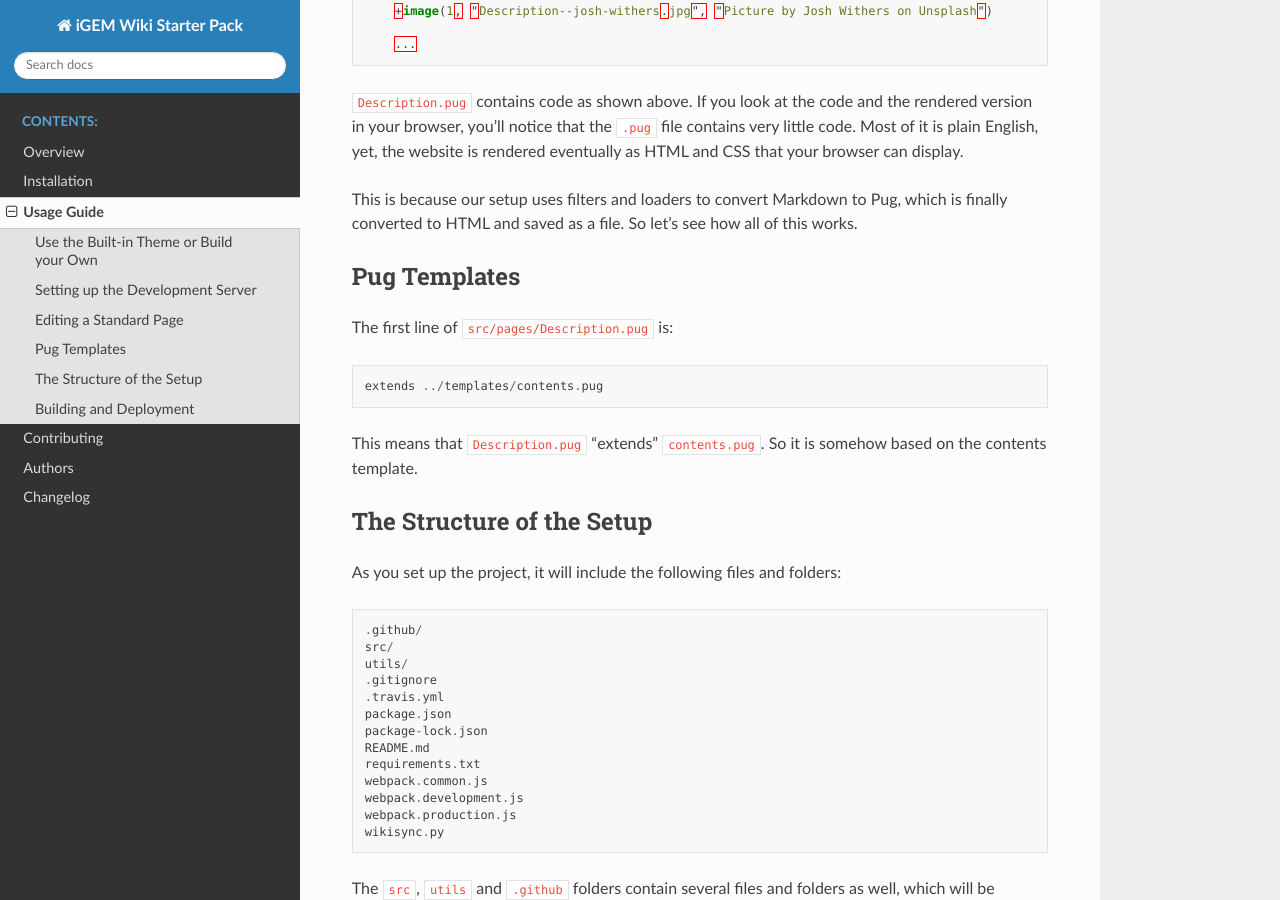
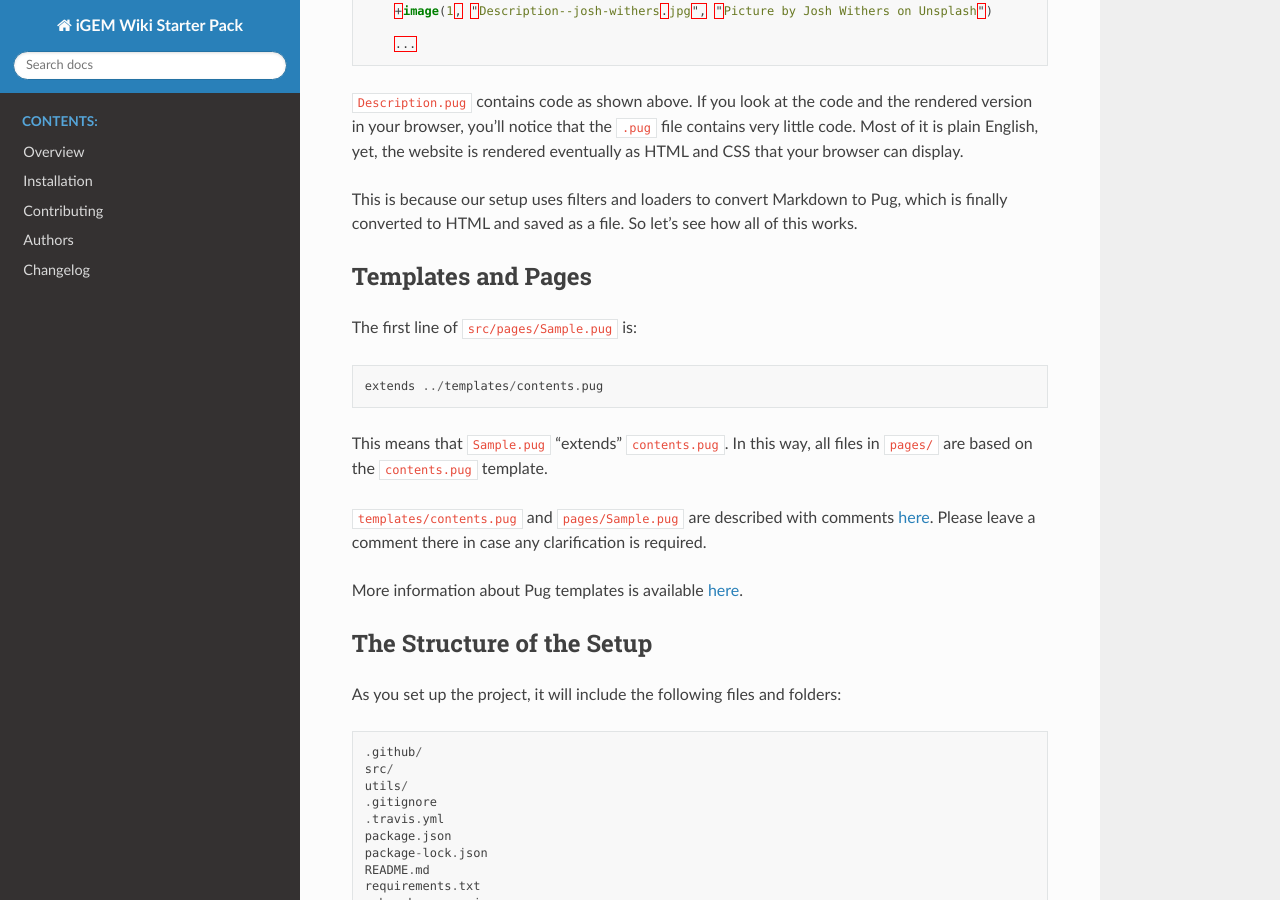
Before and after one commit to igembitsgoa/igem-wiki-starter, a Sphinx documentation site: the page built from docs/usage.rst, in a window 1280 px wide and 900 px high, scrolled down 1591 px. Built offline with Sphinx 7.4.7 and the Read the Docs theme 2.0.0, drawn with Linux system fonts in a browser that asks for light colours; pages that are not in the unit, such as notebooks, are missing from menus; some of the changed text lies outside the part shown.

Commit message:
Update docs

```diff
--- a/docs/usage/index.rst
+++ b/docs/usage.rst
@@ -62,14 +62,18 @@ Go to the Description page at ``src/pages/Description.pug`` and also open this p
 This is because our setup uses filters and loaders to convert Markdown to Pug, which is finally converted to HTML and saved as a file. So let's see how all of this works.
 
 
-Pug Templates
--------------
+Templates and Pages
+-------------------
 
-The first line of ``src/pages/Description.pug`` is::
+The first line of ``src/pages/Sample.pug`` is::
 
     extends ../templates/contents.pug
 
-This means that ``Description.pug`` "extends" ``contents.pug``. So it is somehow based on the contents template.
+This means that ``Sample.pug`` "extends" ``contents.pug``. In this way, all files in ``pages/`` are based on the ``contents.pug`` template.
+
+``templates/contents.pug`` and ``pages/Sample.pug`` are described with comments `here <https://gist.github.com/ballaneypranav/3c5594cd6b025af060e9c85f77958ec8>`_. Please leave a comment there in case any clarification is required.
+
+More information about Pug templates is available `here <https://pugjs.org/language/inheritance.html>`_.
 
 
 The Structure of the Setup
@@ -149,3 +153,11 @@ After exporting these environment variables, run::
     python3 wikisync.py
 
 to run WikiSync and deploy your wiki to iGEM servers.
+
+..
+    Use the Built-in Theme or Build your Own
+    Setting up the Development Server
+    Editing a Standard Page
+    Pug Templates
+    The Structure of the Setup
+    Building and Deployment
```
Also changed, not shown: docs/index.rst (+4 -4 lines), docs/initial_setup.rst (added, +103 -0 lines).
